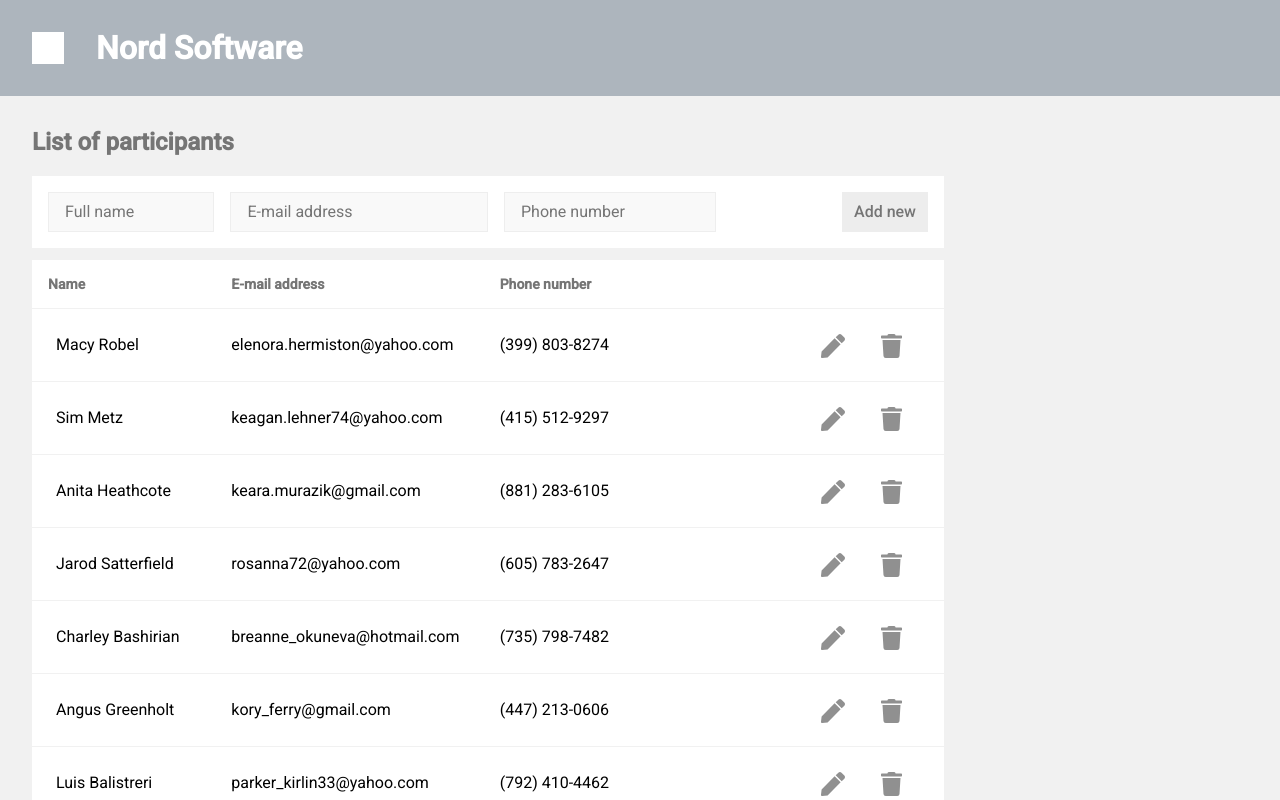
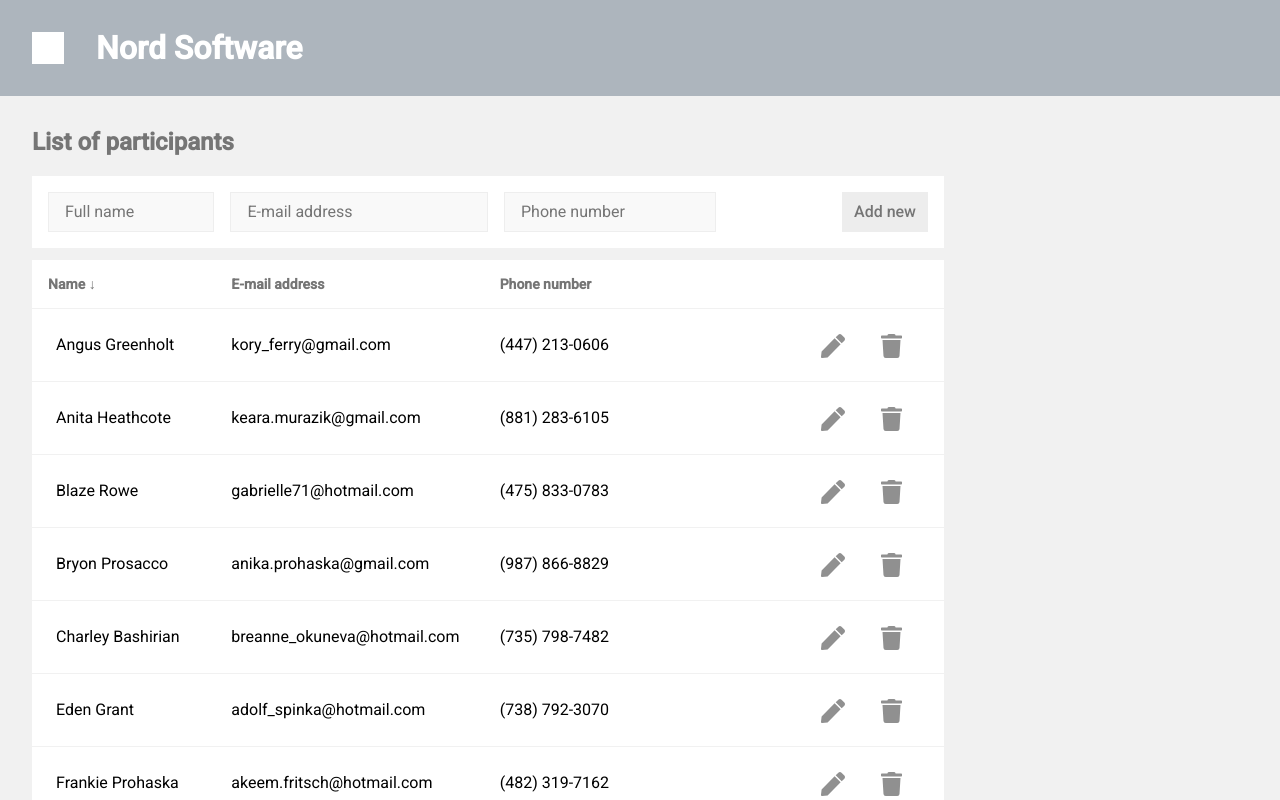
Before and after one commit to carole-arbogast/react-assignment-digia, a React (Create React App) app: page / in a window 1280 px wide. Shown: the top 800 px of the page. Built offline with nearby package versions, Linux system fonts and the light colour scheme.

Commit message:
feat: implement sorting columns when clicking on a header

```diff
--- a/src/App.tsx
+++ b/src/App.tsx
@@ -7,6 +7,10 @@ import AddParticipant from "./components/AddParticipant";
 import Header from "./components/Header";
 import { Table } from "./components/Table";
 import { Participant } from "./components/TableRow";
+
+import sortBy from "lodash/sortBy";
+
+export type SortOption = "name" | "email" | "phone";
 
 function App() {
   const fakeParticipants = new Array(20).fill(null).map((e) => ({
@@ -18,6 +22,10 @@ function App() {
 
   const [participants, setParticipants] =
     useState<Participant[]>(fakeParticipants);
+
+  const [sortOption, setSortOption] = useState<SortOption>("name");
+
+  const sortedParticipants = sortBy(participants, sortOption);
 
   const handleAddParticipant = (newParticipant: Participant) => {
     const newList = [...participants, newParticipant];
@@ -31,7 +39,12 @@ function App() {
       <Container>
         <Title>List of participants</Title>
         <AddParticipant onAddParticipant={handleAddParticipant} />
-        <Table participants={participants} onUpdate={setParticipants} />
+        <Table
+          participants={sortedParticipants}
+          onUpdate={setParticipants}
+          onChangeSortOption={setSortOption}
+          sortOption={sortOption}
+        />
       </Container>
     </div>
   );
--- a/src/components/Table.tsx
+++ b/src/components/Table.tsx
@@ -1,6 +1,7 @@
 import { Fragment, useEffect, useState } from "react";
 import { FormProvider, useFieldArray, useForm } from "react-hook-form";
 import styled from "styled-components";
+import { SortOption } from "../App";
 
 import TableRow, { Participant } from "./TableRow";
 
@@ -16,12 +17,14 @@ interface Props {
   // TODO type
   onUpdate: Function;
   participants: Participant[];
+  onChangeSortOption: (sortOption: SortOption) => void;
+  sortOption: SortOption;
 }
 
 export function Table(props: Props) {
   const [editingRow, setEditingRow] = useState<string | null>();
 
-  const { onUpdate, participants } = props;
+  const { onUpdate, participants, onChangeSortOption, sortOption } = props;
 
   const onSubmit = (data: FormData) => {
     onUpdate(data.participants);
@@ -52,9 +55,27 @@ export function Table(props: Props) {
         <TableWrapper cellSpacing="0">
           <TableHead>
             <tr>
-              <TableHeadCell width={"20%"}>Name</TableHeadCell>
-              <TableHeadCell width={"30%"}>E-mail address</TableHeadCell>
-              <TableHeadCell width={"25%"}>Phone number</TableHeadCell>
+              <TableHeadCell
+                width={"20%"}
+                onClick={() => onChangeSortOption("name")}
+                clickable
+              >
+                Name {sortOption === "name" && <span>&darr;</span>}
+              </TableHeadCell>
+              <TableHeadCell
+                width={"30%"}
+                onClick={() => onChangeSortOption("email")}
+                clickable
+              >
+                E-mail address {sortOption === "email" && <span>&darr;</span>}
+              </TableHeadCell>
+              <TableHeadCell
+                width={"25%"}
+                onClick={() => onChangeSortOption("phone")}
+                clickable
+              >
+                Phone number {sortOption === "phone" && <span>&darr;</span>}
+              </TableHeadCell>
               <TableHeadCell width={"25%"}></TableHeadCell>
             </tr>
           </TableHead>
@@ -90,11 +111,12 @@ const TableHead = styled.thead`
   font-weight: 500;
 `;
 
-const TableHeadCell = styled.th<{ width: string }>`
+const TableHeadCell = styled.th<{ width: string; clickable?: boolean }>`
   border-bottom: 1px solid #f1f1f1;
   text-align: left;
   padding: 1rem 0.5rem;
   width: ${(props) => props.width};
+  cursor: ${(props) => (props.clickable ? "pointer" : "default")};
 
   &:first-child {
     padding-left: 1rem;
```
